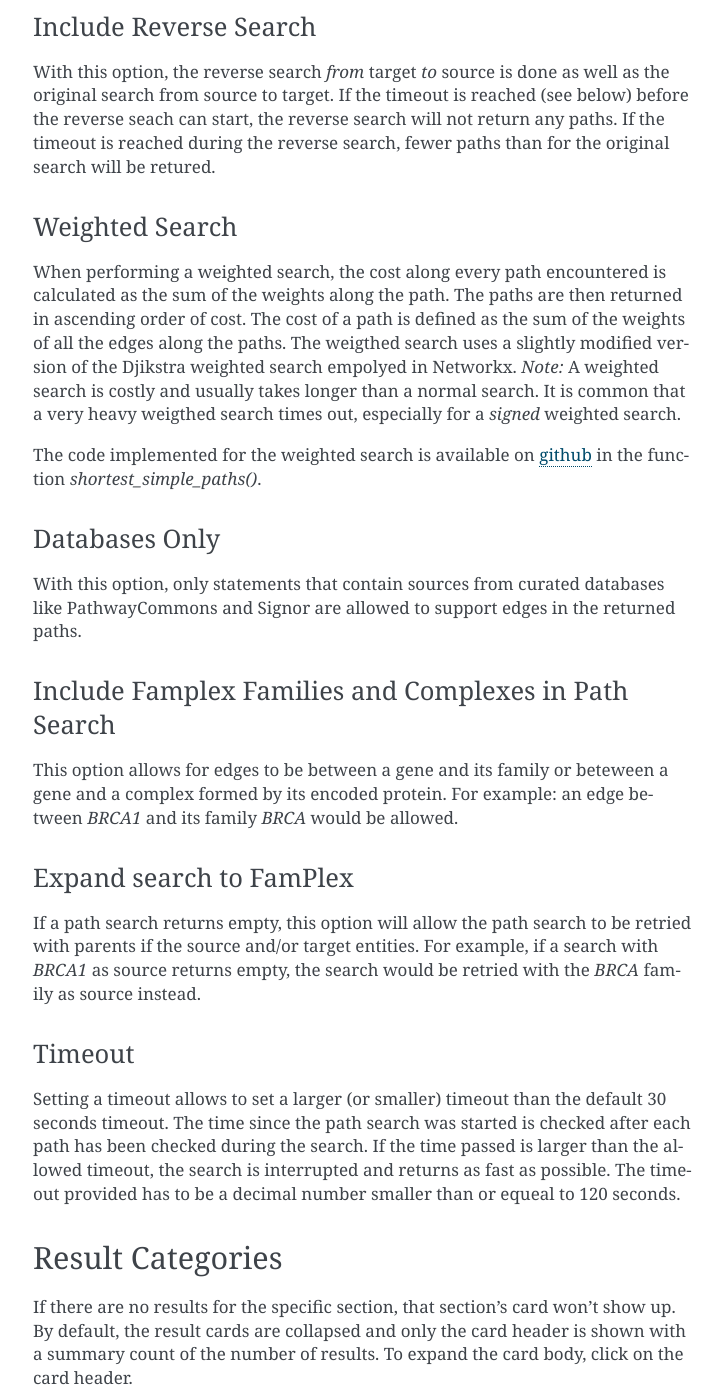
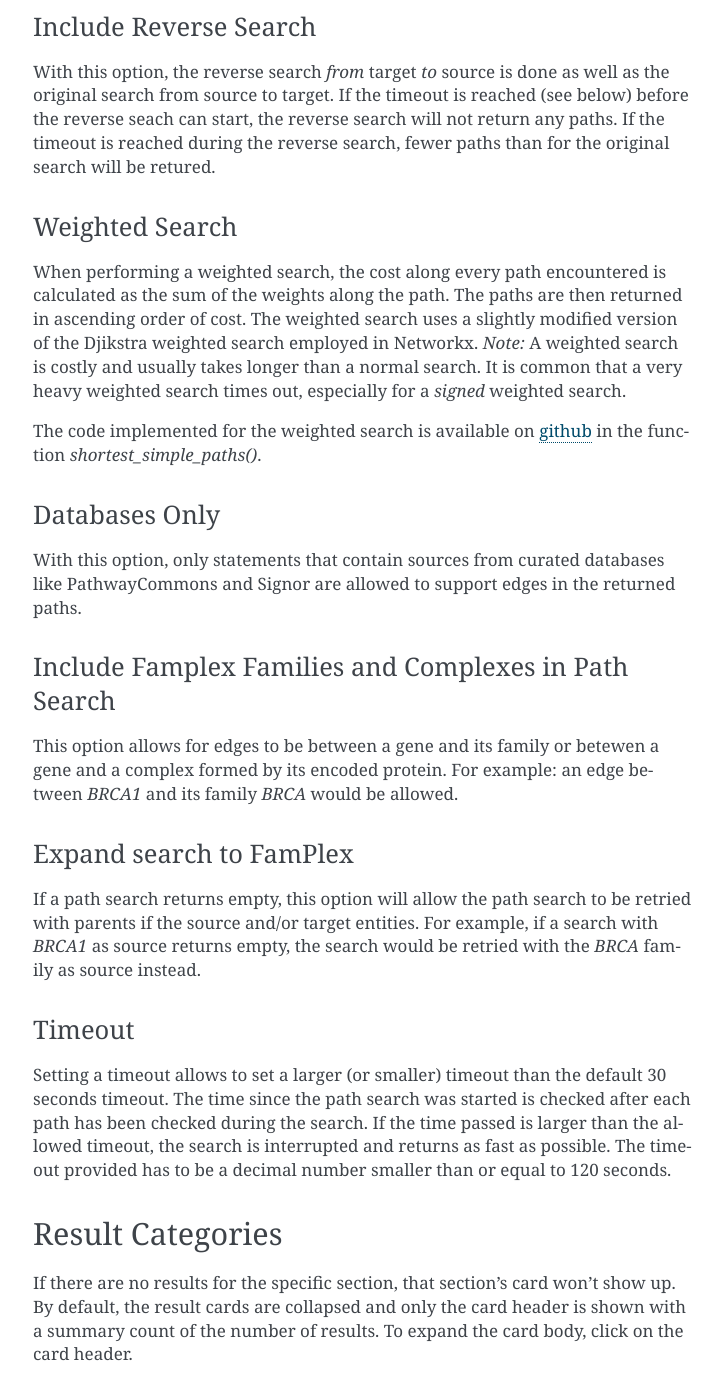
Before and after one commit to johnbachman/depmap_analysis, a Sphinx documentation site: the page built from doc/indra_depmap_service/web_ui_introduction.rst, in a window 1280 px wide and 1400 px high, scrolled down 4120 px. Shown: the whole window, without its empty margins (387-1109 px from the left). Built offline with Sphinx 7.4.7, drawn with Linux system fonts in a browser that asks for light colours; some of the changed text lies outside the part shown.

Commit message:
Spelling and smaller updates in docs

```diff
--- a/doc/indra_depmap_service/web_ui_introduction.rst
+++ b/doc/indra_depmap_service/web_ui_introduction.rst
@@ -170,16 +170,15 @@ Weighted Search
 ~~~~~~~~~~~~~~~
 When performing a weighted search, the cost along every path encountered is
 calculated as the sum of the weights along the path. The paths are then
-returned in ascending order of cost. The cost of a path is defined as the
-sum of the weights of all the edges along the paths. The weigthed search
-uses a slightly modified version of the Djikstra weighted search empolyed in
-Networkx. *Note:* A weighted search is costly and usually takes longer than
-a normal search. It is common that a very heavy weigthed search times out,
+returned in ascending order of cost. The weighted search uses a slightly
+modified version of the Djikstra weighted search employed in Networkx.
+*Note:* A weighted search is costly and usually takes longer than
+a normal search. It is common that a very heavy weighted search times out,
 especially for a *signed* weighted search.
 
 The code implemented for the weighted search is available on `github
-<../../master/depmap_analysis/network_functions/net_functions.py>`_ in the
-function `shortest_simple_paths()`.
+<https://github.com/sorgerlab/indra/blob/master/indra/explanation/pathfinding/pathfinding.py>`_
+in the function `shortest_simple_paths()`.
 
 Databases Only
 ~~~~~~~~~~~~~~
@@ -190,7 +189,7 @@ returned paths.
 Include Famplex Families and Complexes in Path Search
 ~~~~~~~~~~~~~~~~~~~~~~~~~~~~~~~~~~~~~~~~~~~~~~~~~~~~~
 This option allows for edges to be between a gene and its family or
-beteween a gene and a complex formed by its encoded protein. For example: an
+betewen a gene and a complex formed by its encoded protein. For example: an
 edge between `BRCA1` and its family `BRCA` would be allowed.
 
 Expand search to FamPlex
@@ -207,7 +206,7 @@ default 30 seconds timeout. The time since the path search was started is
 checked after each path has been checked during the search. If the time
 passed is larger than the allowed timeout, the search is interrupted and
 returns as fast as possible. The timeout provided has to be a decimal number
-smaller than or equeal to 120 seconds.
+smaller than or equal to 120 seconds.
 
 Result Categories
 -----------------
```
Also changed, not shown: other parts of doc/indra_depmap_service/web_ui_introduction.rst (+2 -2 lines).
